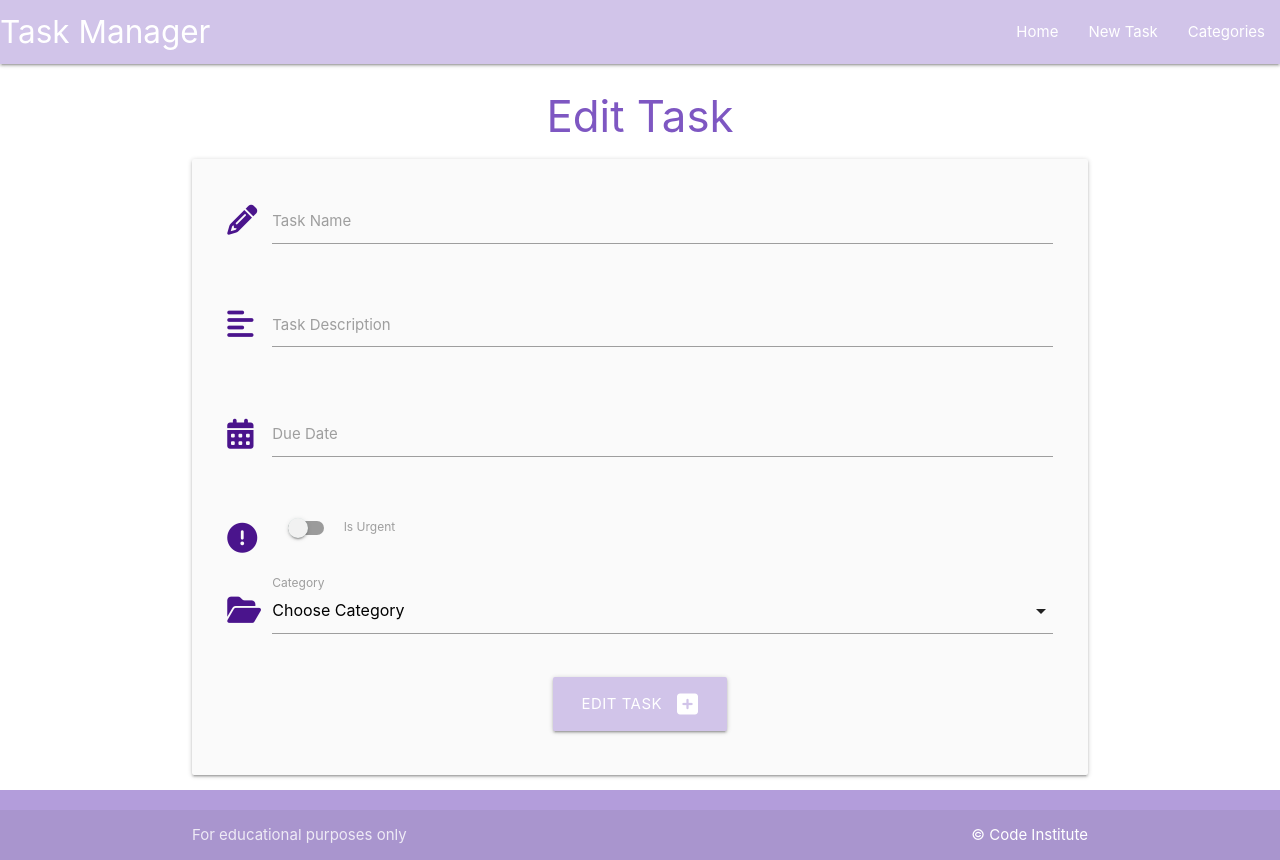
After one commit to emeliehansson/flask-sqlalchemy-task-manager, a Flask app: template taskmanager/templates/edit_task.html in a window 1280 px wide. The commit adds this page. Run offline with Flask 2, Linux system fonts and the light colour scheme; the template is opened without the code that fills it, so the values that code supplies are empty; some libraries are stand-ins or nearby versions.

Commit message:
Added edit_task route to routes.py.
Added edit_task.html.

Added the edit button to tasks.html.

```diff
--- /dev/null
+++ b/taskmanager/templates/edit_task.html
@@ -0,0 +1,80 @@
+{% extends "base.html" %}
+{% block content %}
+
+<h3 class="deep-purple-text text-lighten-1 center-align">Edit Task</h3>
+
+<div class="row card-panel grey lighten-5">
+    <form class="col s12" method='POST' action="{{ url_for('edit_task', task_id=task.id) }}">
+        <!-- task_name -->
+        <div class="row">
+            <div class="input-field col s12">
+                <i class="fas fa-pencil-alt prefix purple-text text-darken-4"></i>
+                <input id="task_name" name="task_name" value="{{ task.task_name }}" minlength="5" maxlength="50" type="text" class="validate" required>
+                <label for="task_name">Task Name</label>
+            </div>
+        </div>
+        <!-- task_description -->
+        <div class="row">
+            <div class="input-field col s12">
+                <i class="fas fa-align-left prefix purple-text text-darken-4"></i>
+                <textarea id="task_description" name="task_description" minlength="5" maxlength="200"
+                    type="text" class="materialize-textarea validate" required>
+                    {{- task.task_description -}}
+                </textarea>
+                <label for="task_description">Task Description</label>
+            </div>
+        </div>
+        <!-- due_date -->
+        <div class="row">
+            <div class="input-field col s12">
+                <i class="fas fa-calendar-alt prefix purple-text text-darken-4"></i>
+                <input id="due_date" name="due_date" type="text" value="{{ task.due_date.strftime('%d %B, %Y') }}" class=" datepicker validate" required>
+                <label for="due_date">Due Date</label>
+            </div>
+        </div>
+        <!-- is_urgent -->
+        <div class="row">
+            <div class="input-field col s12">
+                <div class="switch">
+                    <i class="fas fa-exclamation-circle prefix purple-text text-darken-4"></i>
+                    <label for="is_urgent">
+                        {% if task.is_urgent == True %}
+                            <input id="is_urgent" name="is_urgent" type="checkbox" checked>
+                        {% else %}
+                            <input id="is_urgent" name="is_urgent" type="checkbox">
+                        {% endif %}
+                        <span class="lever"></span>
+                        Is Urgent
+                    </label>
+                </div>
+            </div>
+        </div>
+        <!-- category_id -->
+        <div class="row">
+            <div class="input-field col s12">
+                <i class="fas fa-folder-open prefix purple-text text-darken-4"></i>
+                <select name="category_id" id="category_id" class="validate" required>
+                    <option value="" disabled>Choose Category</option>
+                    {% for category in categories %}
+                        {% if category == task.category %}
+                            <option value="{{ category.id }}" selected>{{ category.category_name }}</option>
+                        {% else %}
+                            <option value="{{ category.id }}">{{ category.category_name }}</option>
+                        {% endif %}
+                    {% endfor %}
+                </select>
+                <label for="category_id">Category</label>
+            </div>
+        </div>
+        <!-- submit button -->
+        <div class="row">
+            <div class="col s12 center-align">
+                <button type="submit" class="btn-large deep-purple lighten-4">
+                    Edit Task <i class="fas fa-plus-square right"></i>
+                </button>
+            </div>
+        </div>
+    </form>
+</div>
+
+{% endblock %}
--- a/taskmanager/templates/tasks.html
+++ b/taskmanager/templates/tasks.html
@@ -24,6 +24,9 @@
         <div class="collapsible-body">
             <strong>{{ task.category }}</strong>
             <p>{{ task.task_description }}</p>
+            <p>
+                <a href="{{ url_for('edit_task', task_id=task.id) }}" class="btn green lighten-2">Edit</a>
+            </p>
         </div>
     </li>
     {% endfor %}
```
Also changed, not shown: taskmanager/routes.py (+14 -0 lines).
